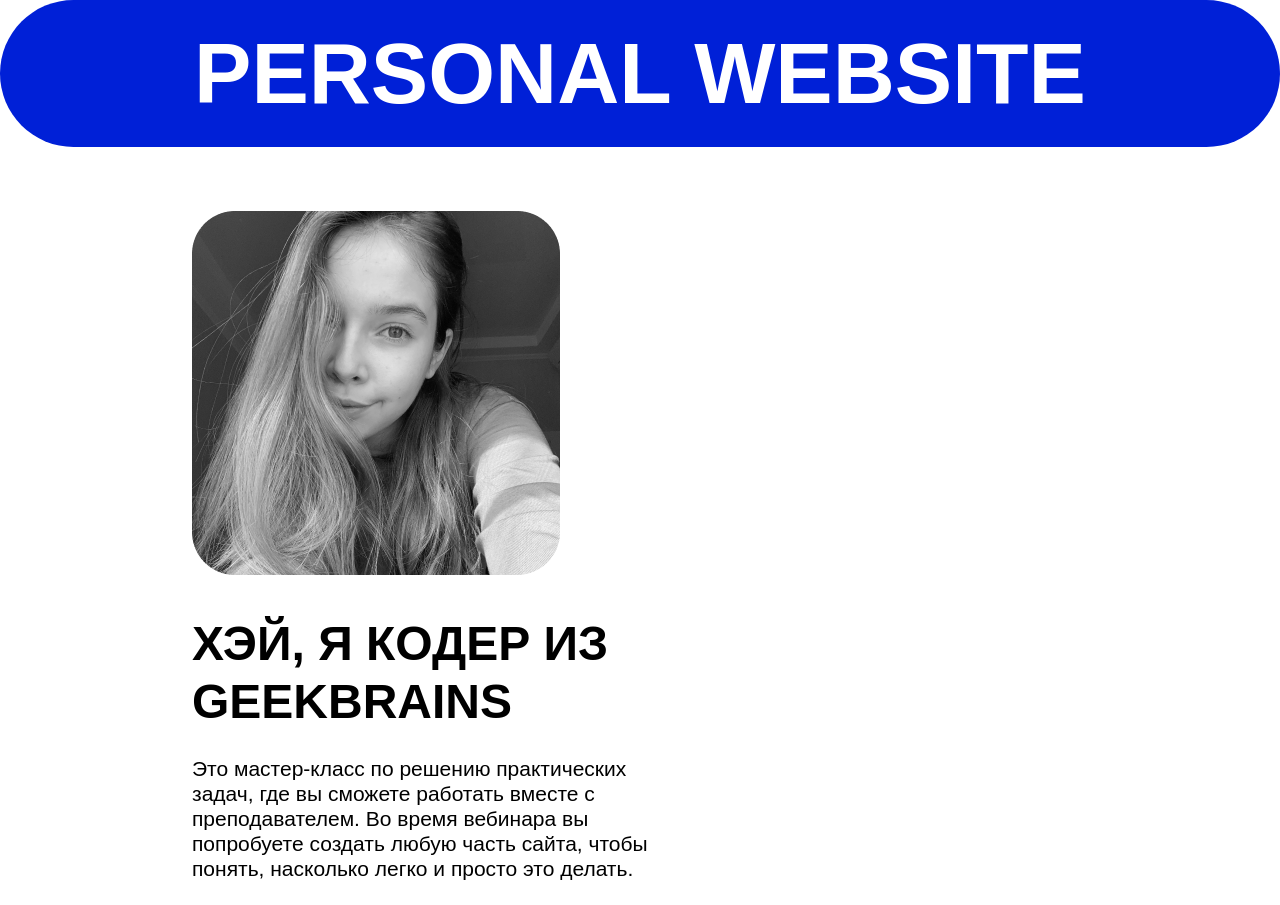
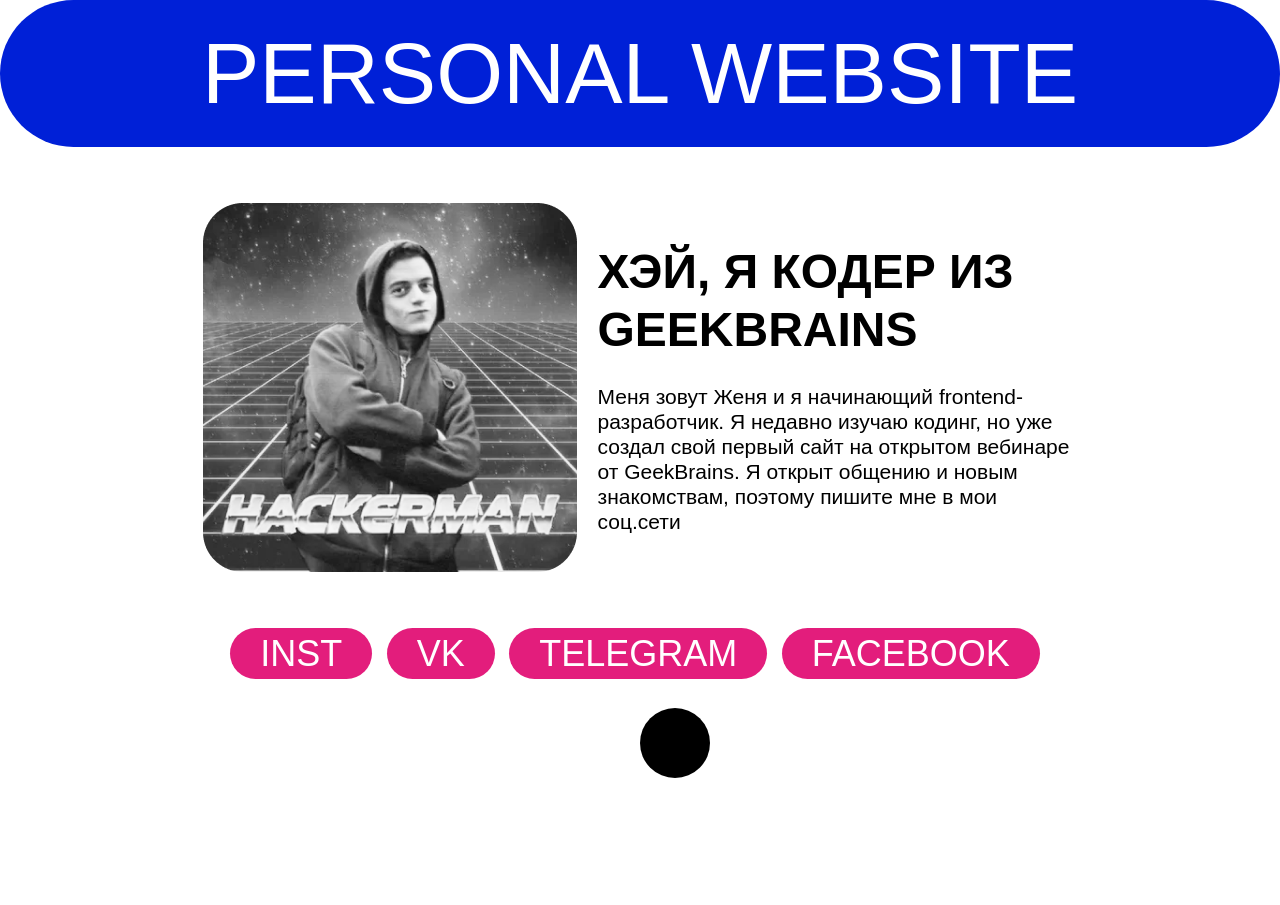
Before and after one commit to chikiriau-Olesya/my-website, a plain HTML site: page index.html in a window 1280 px wide. Shown: the top 905 px of the page. After the commit the page ends 800 px from the top, so only its background shows below. Drawn offline with Linux system fonts and the light colour scheme; a web font is replaced by a local one.

Commit message:
edit pages

```diff
--- a/index.html
+++ b/index.html
@@ -8,14 +8,14 @@
 </head>
 <body>
     <h1>personal website</h1>
-    <div class="content">
-        <img src="me.png" alt="" class="me">
-        <img src="hi.png" alt="" class="hi">
+    <main>
+        <img src="img/me.png" alt="" class="me">
+        <img src="img/hi.png" alt="" class="hi">
         <div class="textblock">
             <h2>Хэй, я кодер из GeekBrains</h2>
-            <p>Это мастер-класс по решению практических задач, где вы сможете работать вместе с преподавателем. Во время вебинара вы попробуете создать любую часть сайта, чтобы понять, насколько легко и просто это делать. </p>
+            <p>Меня зовут Женя и я начинающий frontend-разработчик. Я недавно изучаю кодинг, но уже создал свой первый сайт на открытом вебинаре от GeekBrains. Я открыт общению и новым знакомствам, поэтому пишите мне в мои соц.сети </p>
         </div>
-    </div>
+    </main>
     <div class="links">
         <a href="#">inst</a>
         <a href="#">vk</a>
--- a/main.css
+++ b/main.css
@@ -16,6 +16,7 @@
 
 h1 {
     font-size: 86px;
+    font-weight: 400;
     text-align: center;
     text-transform: uppercase;
     color: white;
@@ -29,24 +30,23 @@
     background: #E31D7C;
 }
 
-.content {
+main {
     display: flex;
     flex-wrap: wrap;
-    margin: 5% 15%;
-}
-
-.me {
-    margin-right: 70px;
+    width: 70%;
+    justify-content: space-around;
+    margin: 0 auto;
+    padding: 56px;
 }
 
 .hi {
     position: absolute;
-    top: 20%;
-    left: 5%;
+    top: 22%;
+    left: 8%;
     display: none;
 }
 
-.content:hover .hi {
+main:hover .hi {
     display: block;
 }
 
@@ -69,7 +69,7 @@
 .links {
     margin: 0 auto;
     text-align: center;
-    margin-bottom: 20px;
+    margin-bottom: 28px;
 }
 
 a {
```
Also changed, not shown: img/hi.png (renamed from hi.png), img/me.png (added), me.png (deleted).
